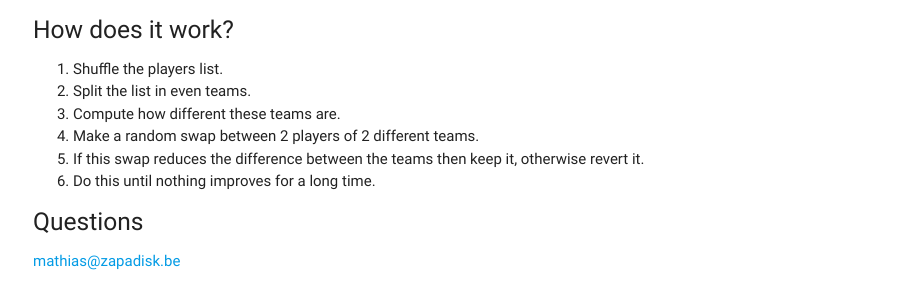
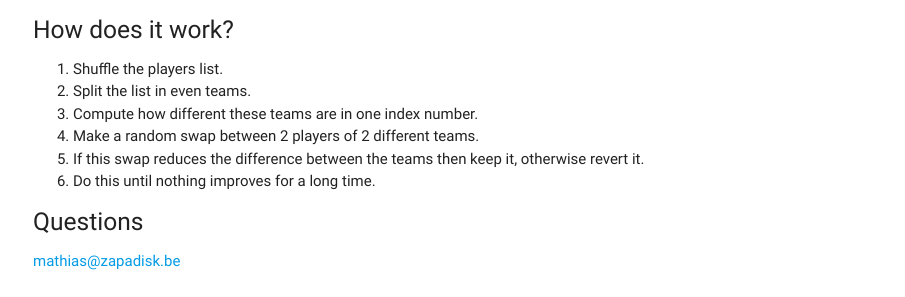
Before and after one commit to mathiasleroy/zapadisk.be, a Jekyll site: the page built from team-generator.html, in a window 1280 px wide. Shown: the part 882-1179 px from the top of the page, without its empty margins (159-1064 px from the left). Built offline with Jekyll 4.4.1, drawn with Linux system fonts in a browser that asks for light colours; nearby versions of some CDN libraries; a script that is not in the unit is left out; comment, search, counter and statistics services are not loaded.

Commit message:
team generator V1.1

```diff
--- a/team-generator.html
+++ b/team-generator.html
@@ -191,7 +191,7 @@ permalink: team-generator
 				<ol>
 					<li>Shuffle the players list.</li>
 					<li>Split the list in even teams.</li>
-					<li>Compute how different these teams are.</li>
+					<li>Compute how different these teams are in one index number.</li>
 					<li>Make a random swap between 2 players of 2 different teams.</li>
 					<li>If this swap reduces the difference between the teams then keep it, otherwise revert it.</li>
 					<li>Do this until nothing improves for a long time.</li>
```
Also changed, not shown: other parts of team-generator.html (+1 -17 lines).
